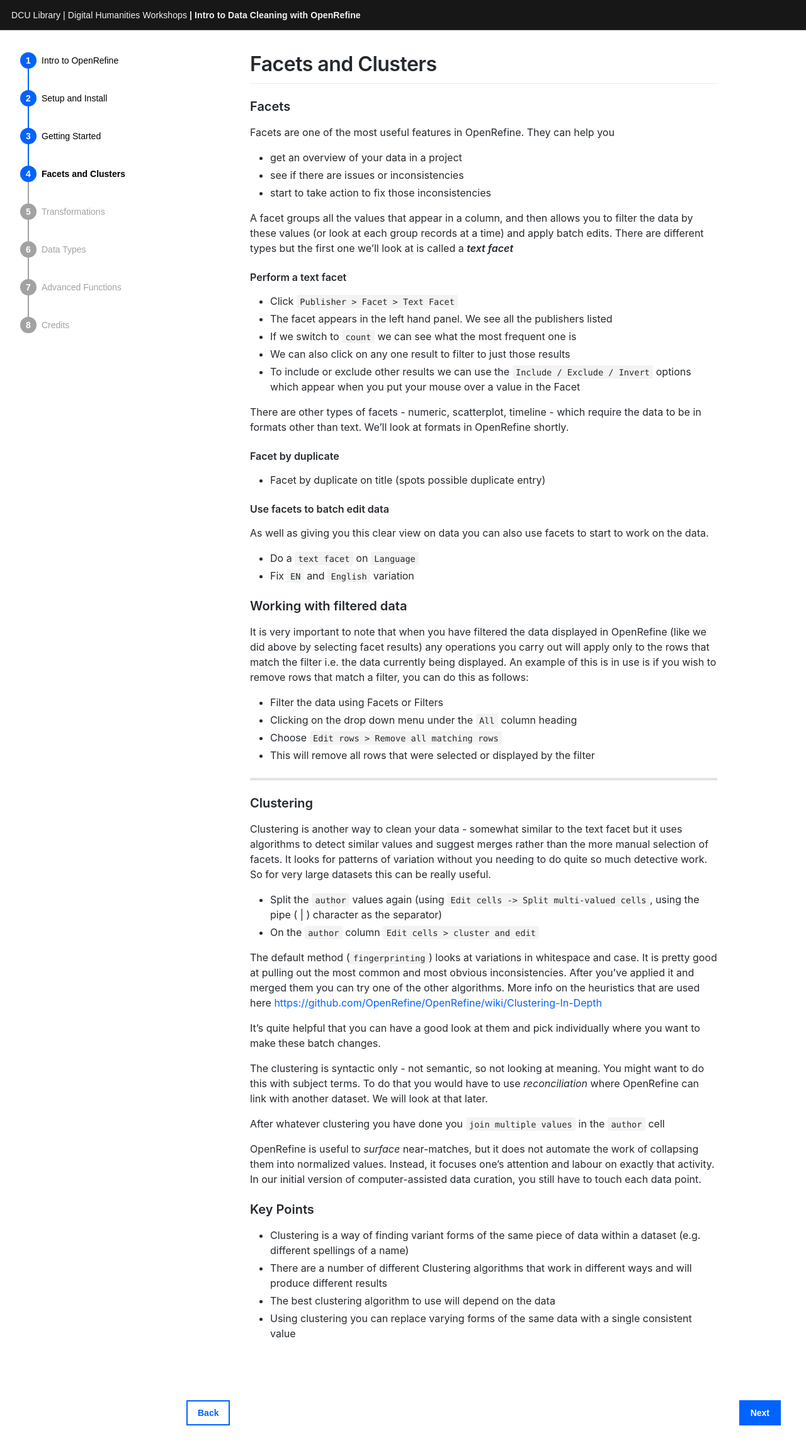
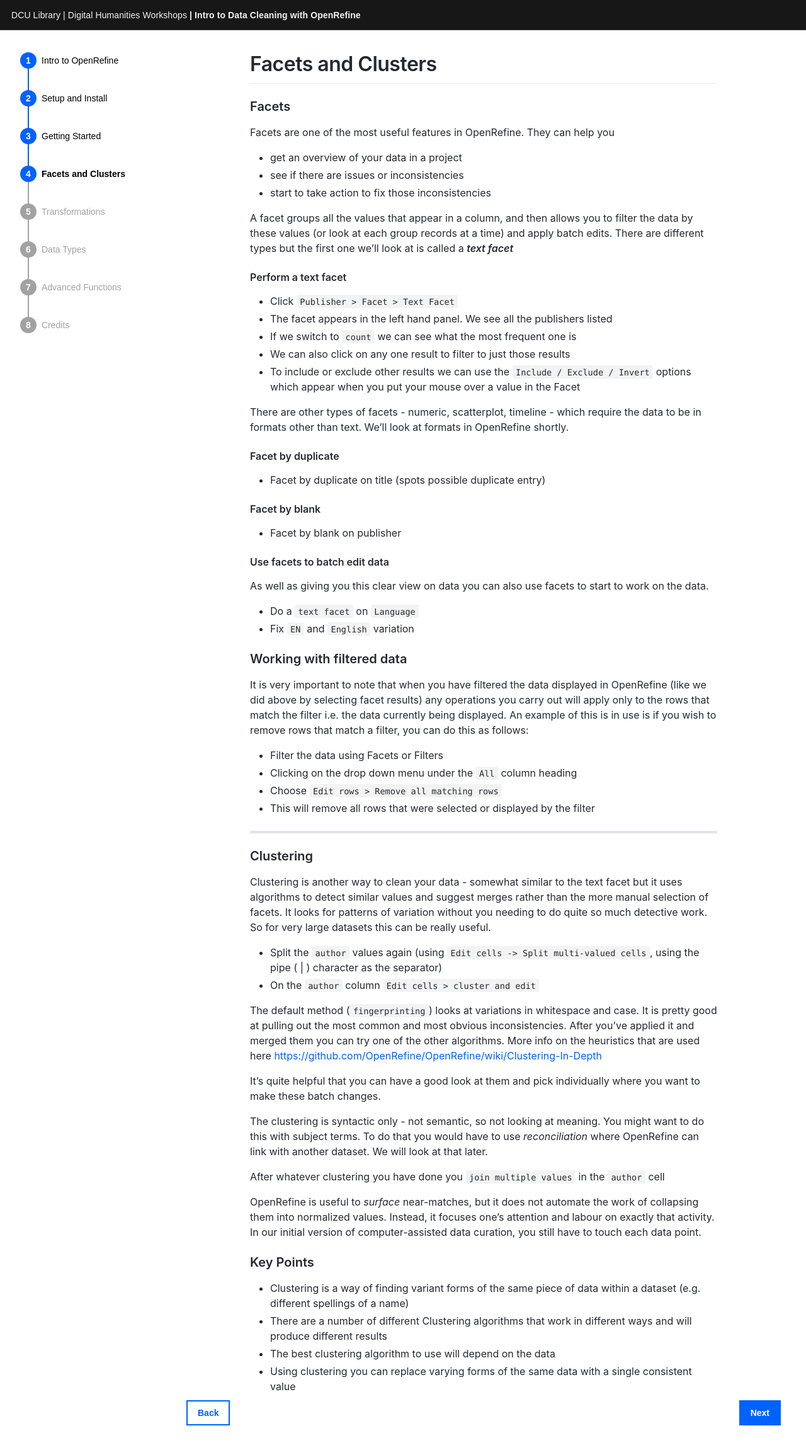
Before and after one commit to DCULibrary/open-refine-workshop, a Jekyll site: the page built from _workshop/facets-and-clusters.md, in a window 1280 px wide. Shown: the top 2302 px of the page at 63% size. Built offline with Jekyll 4.4.1, drawn with Linux system fonts in a browser that asks for light colours; some web fonts are replaced.

Commit message:
Facet by blank

```diff
--- a/_workshop/facets-and-clusters.md
+++ b/_workshop/facets-and-clusters.md
@@ -22,6 +22,9 @@ There are other types of facets - numeric, scatterplot, timeline - which require
 
 #### Facet by duplicate
 * Facet by duplicate on title (spots possible duplicate entry)
+
+#### Facet by blank
+* Facet by blank on publisher
 
 #### Use facets to batch edit data
 As well as giving you this clear view on data you can also use facets to start to work on the data.
```
